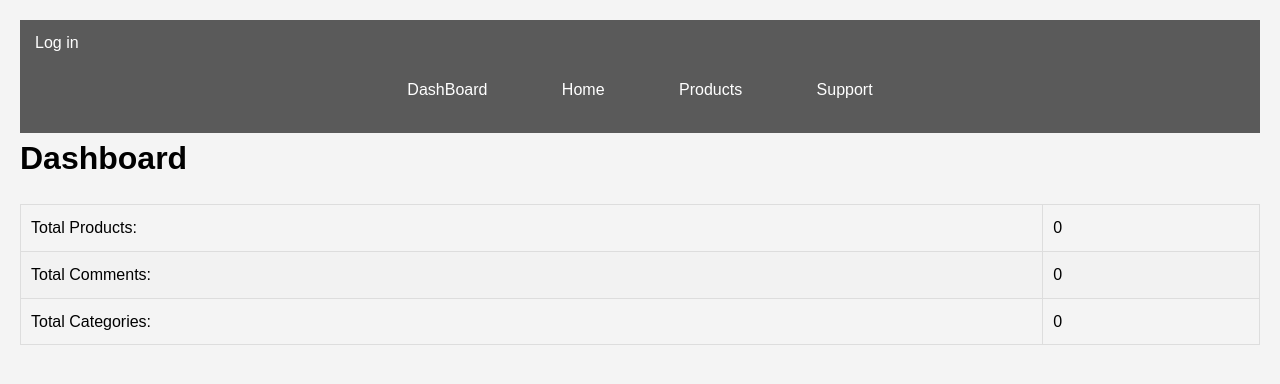
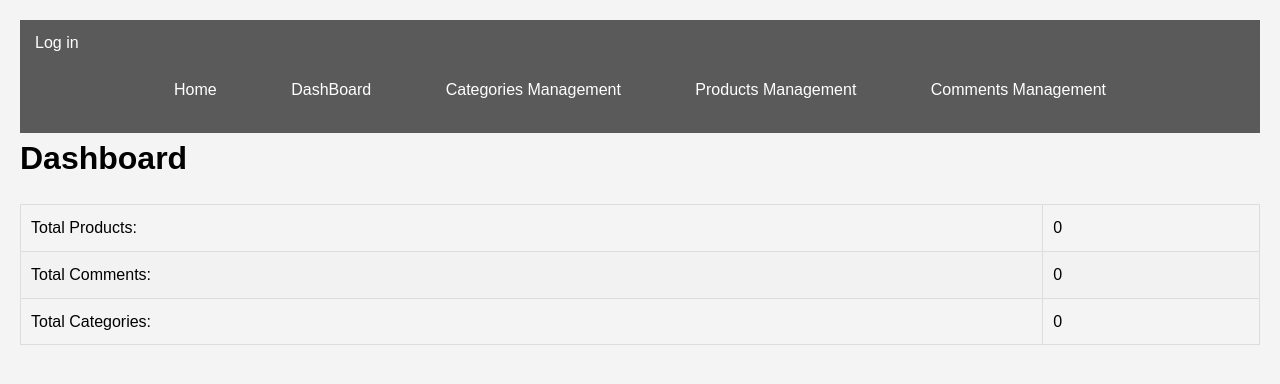
Before and after one commit to ttwei3/web2-naianbearings, a PHP site: page /admin.php in a window 1280 px wide. Shown: the top 384 px of the page. Run offline with PHP 8.4, Linux system fonts and the light colour scheme; data that the repository does not hold is empty.

Commit message:
Update header_admin.php
Changed the order

```diff
--- a/header_admin.php
+++ b/header_admin.php
@@ -25,10 +25,11 @@
     </div>
     <nav>
         <ul class="main-nav">
+            <li><a href="index.php">Home</a></li>
             <li><a href="admin.php">DashBoard</a></li>
-            <li><a href="index.php">Home</a></li>
-            <li><a href="product.php">Products</a></li>
-            <li><a href="support.php">Support</a></li>
+            <li><a href="manage_categories.php">Categories Management</a></li>
+            <li><a href="manage_products.php">Products Management</a></li>
+            <li><a href="manage_comments.php">Comments Management</a></li>
         </ul>
     </nav>
 </header>
```
